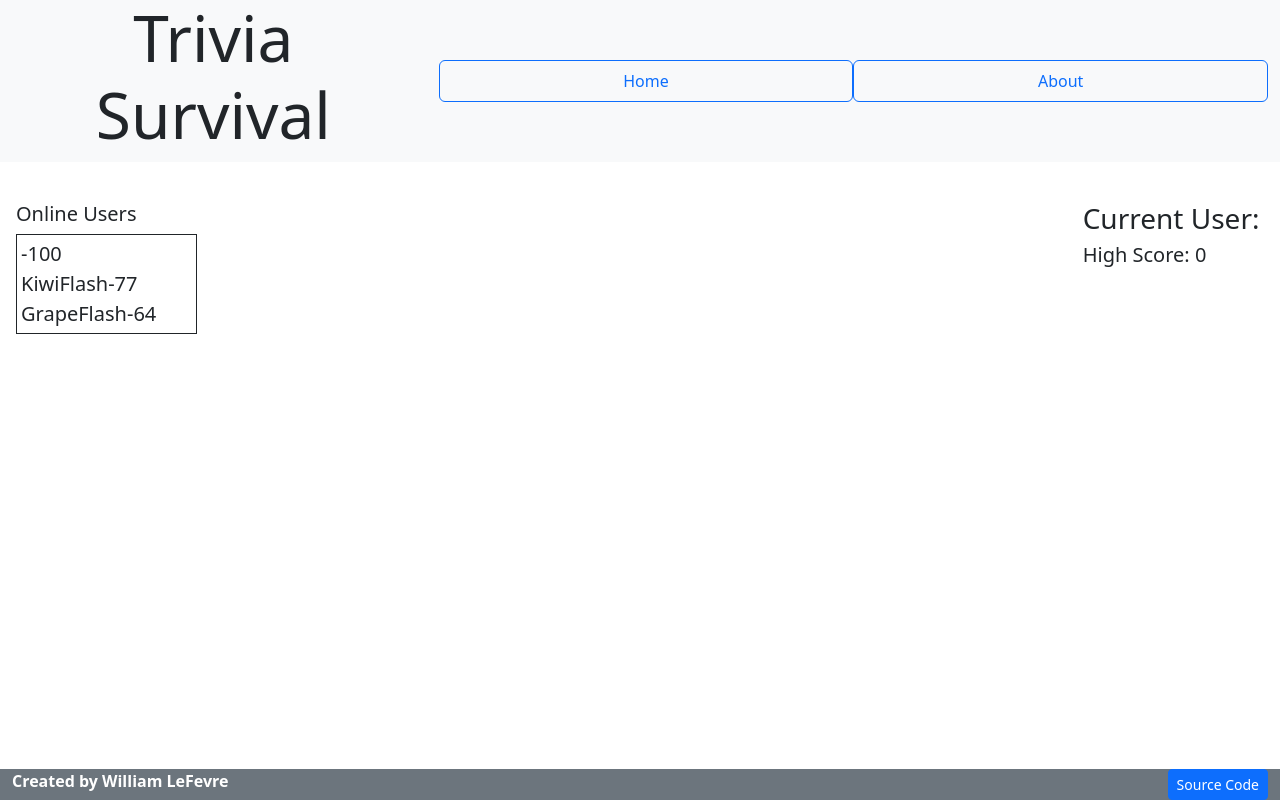
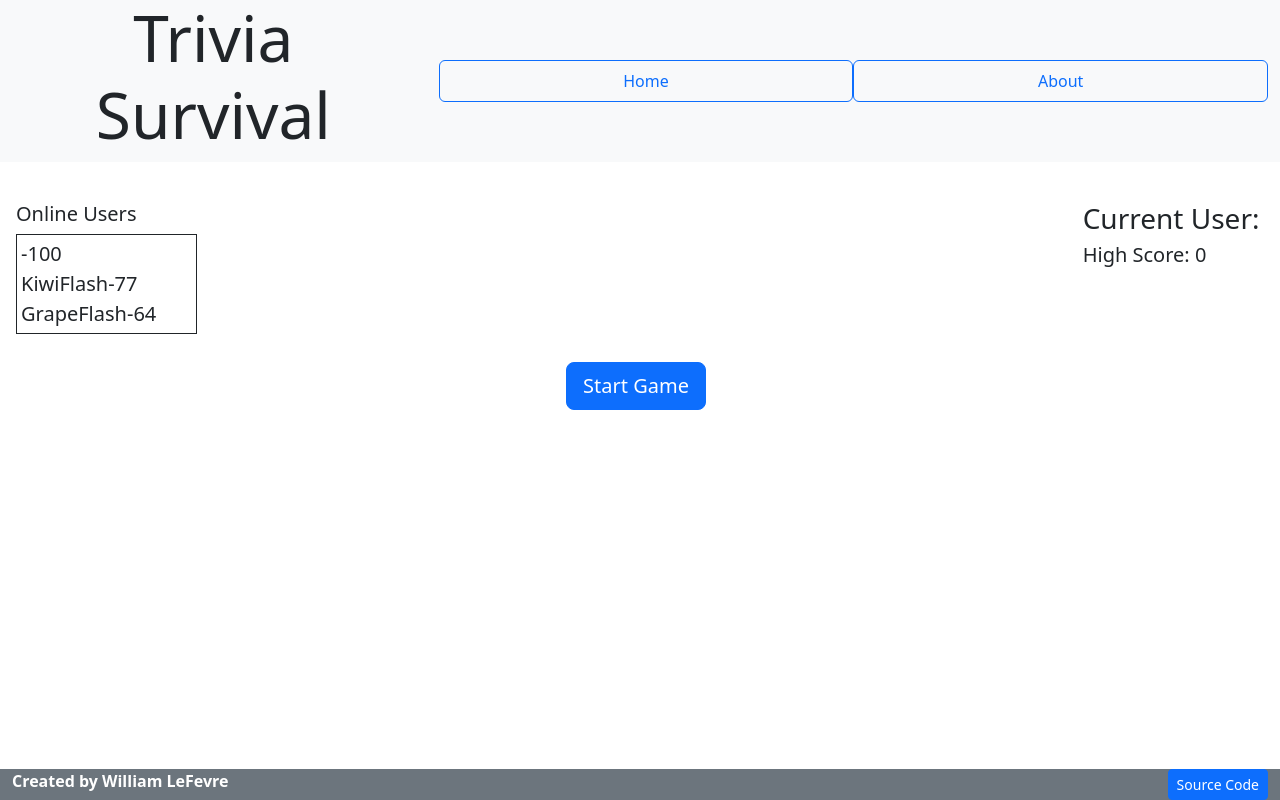
Before and after one commit to WilliamLeFevre/startup, a React (Vite) app: page /play in a window 1280 px wide. Built offline with nearby package versions, Linux system fonts and the light colour scheme.

Commit message:
Added button to start game and gave it conditional rendering

```diff
--- a/src/play/triviaGame.jsx
+++ b/src/play/triviaGame.jsx
@@ -14,6 +14,10 @@ export function TriviaGame() {
             {gameRunning === true && (
                 <TriviaResponse />
             )}
+            {gameRunning === false && (
+                <button className="btn btn-lg btn-primary me-2"
+                onClick={() => setGameRunning(true)}>Start Game</button>
+            )}
         </div>
     )
 }
```
